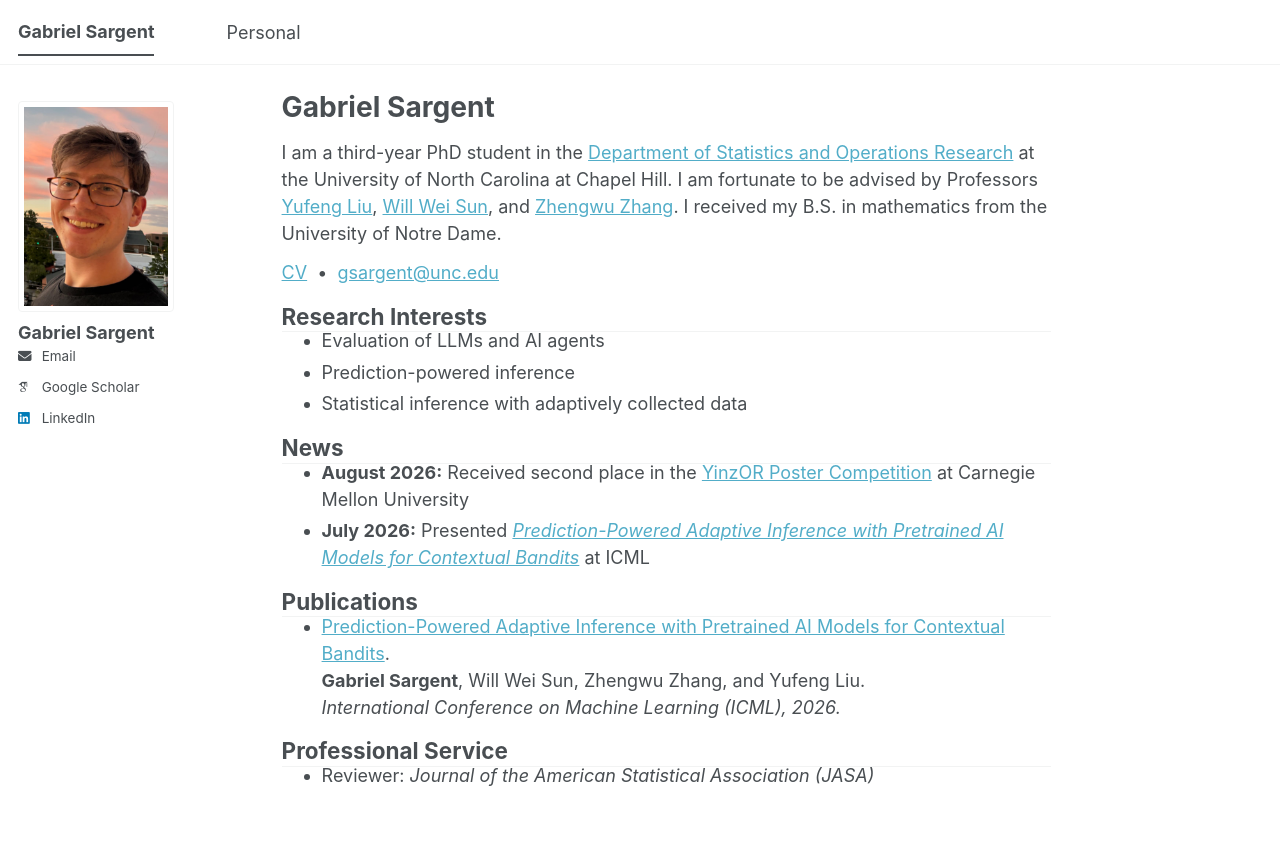
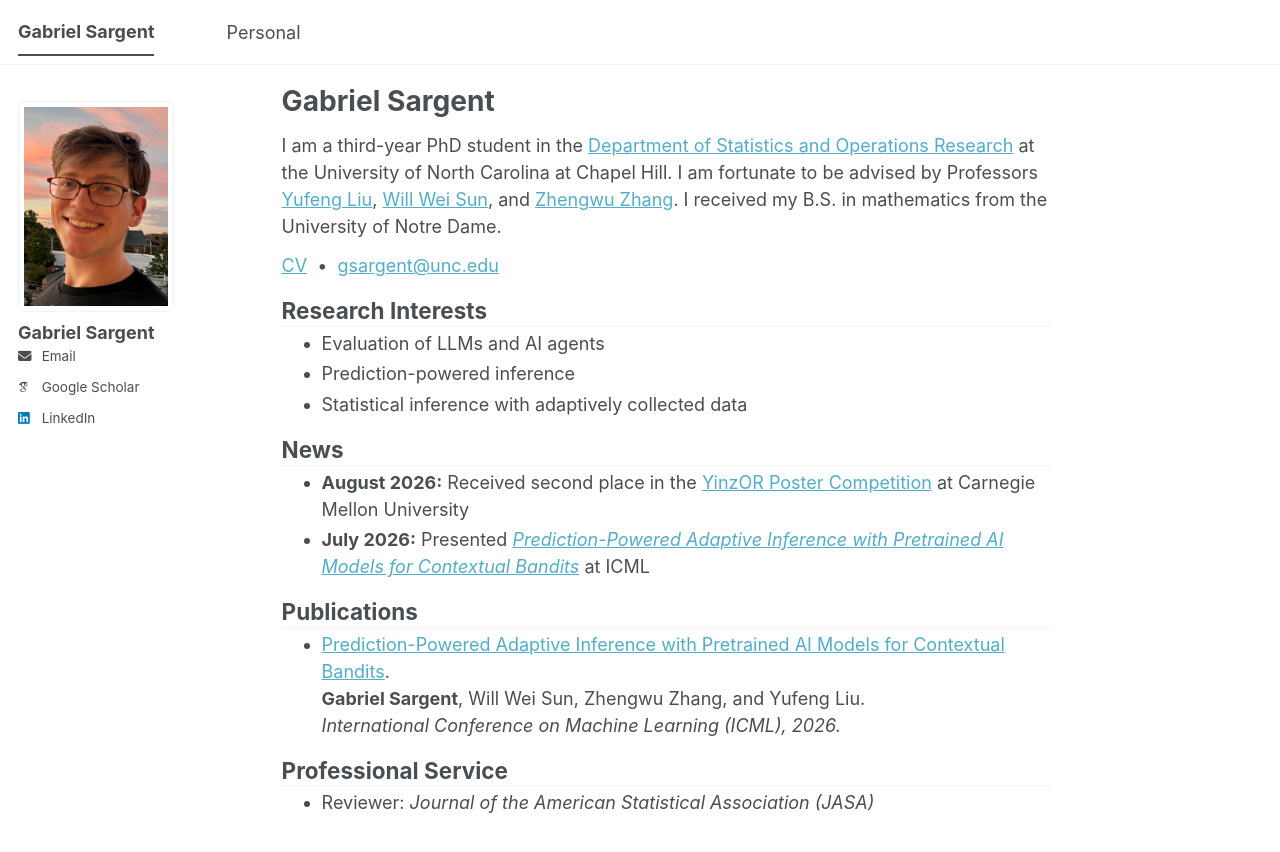
Before and after one commit to GabrielSargent/GabrielSargent.github.io, a Jekyll site: the page built from _pages/about.md, in a window 1280 px wide. Shown: the top 852 px of the page. Built offline with Jekyll 4.4.1, drawn with Linux system fonts in a browser that asks for light colours; some web fonts are replaced; a script bundle is joined from its source files by our own code; library files that are not in the unit come from our copies.

Commit message:
Apply homepage spacing in inline CSS to bypass stale compiled styles

```diff
--- a/_includes/head/custom.html
+++ b/_includes/head/custom.html
@@ -14,4 +14,22 @@
 <link rel="icon" href="/images/favicon.ico"/>
 <meta name="theme-color" content="#ffffff"/>
 
+{% if page.url == "/" %}
+<!-- Homepage-specific spacing; inline to avoid cached compiled Sass. -->
+<style>
+  #main { margin-top: 0.35em; }
+  .page__content h1 { margin-top: 0; margin-bottom: 0.45em; }
+  .page__content h2 {
+    margin-top: 0.8em;
+    margin-bottom: 0.12em;
+    padding-bottom: 0.08em;
+  }
+  .page__content h2 + ul,
+  .page__content h2 + ol { margin-top: 0; }
+  .page__content h2 + p { margin-top: 0; }
+  .page__content ul, .page__content ol { margin-bottom: 0.6em; }
+  .page__content li { margin-bottom: 0.2em; }
+</style>
+{% endif %}
+
 <!-- end custom head snippets -->
```
